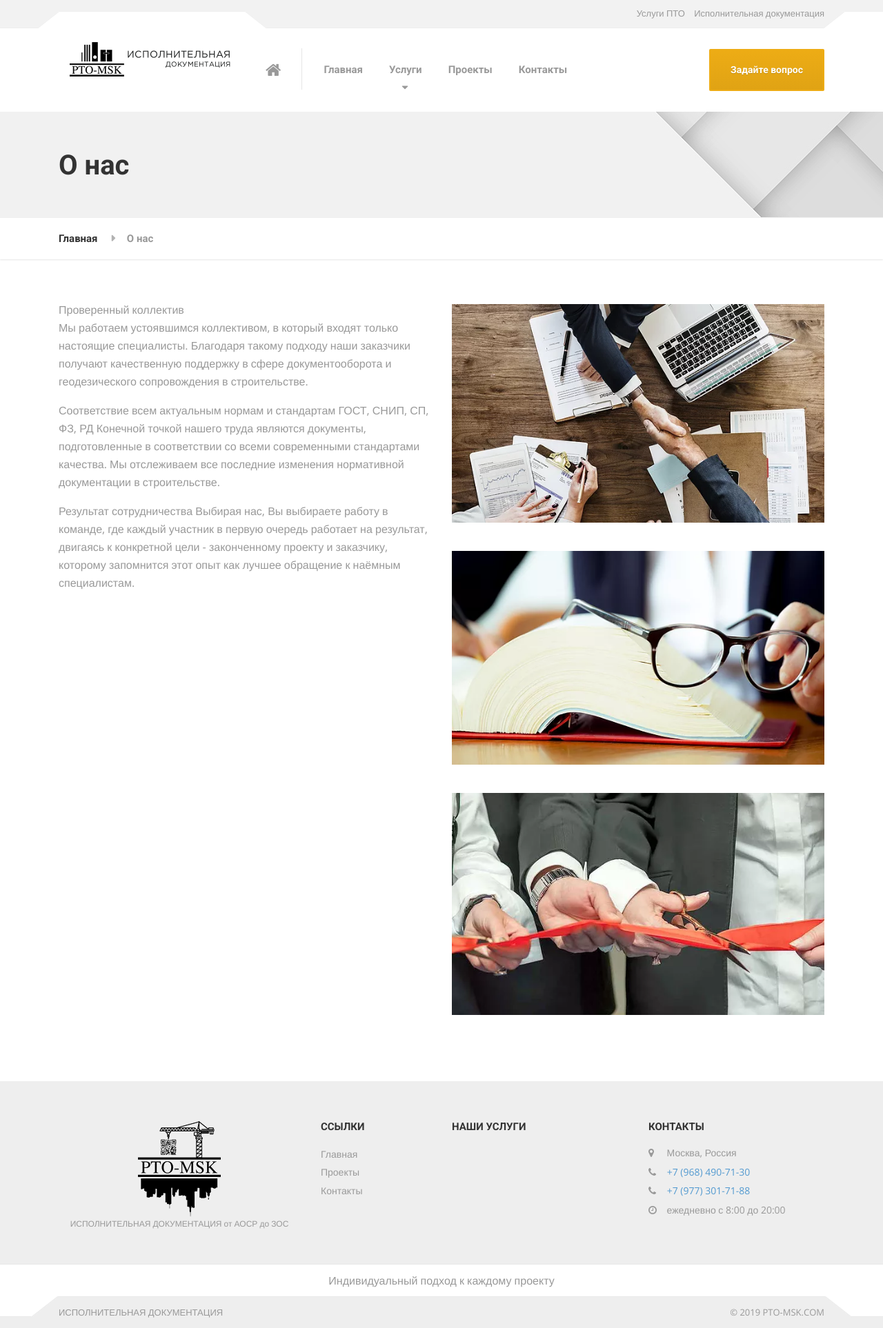
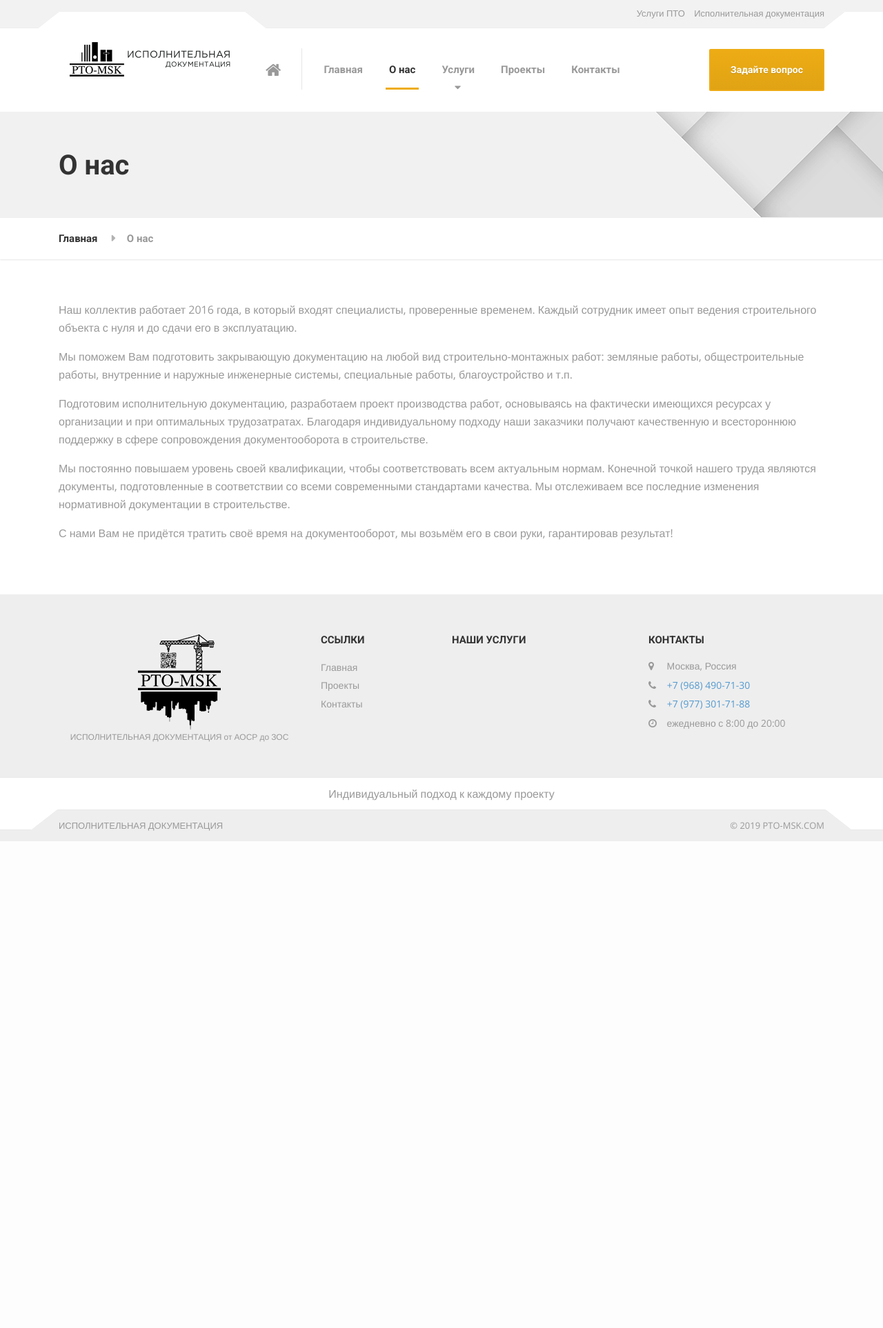
Before and after one commit to ddnnss/pto_msk, a Django app: page /about/ in a window 1280 px wide. Shown: the whole page at 69% size. After the commit the page ends 1220 px from the top, so only its background shows below. Run offline with Django 3.2, Linux system fonts and the light colour scheme; data that the repository does not hold is empty; some libraries are stand-ins or nearby versions.

```diff
--- a/templates/header.html
+++ b/templates/header.html
@@ -41,9 +41,9 @@
 							<li class="{{ homeActive }}">
 								<a href="{% url 'index' %}">Главная</a>
 							</li>
-{#							<li class="{{ aboutActive }}">#}
-{#								<a href="{% url 'about' %}">О нас</a>#}
-{#							</li>#}
+							<li class="{{ aboutActive }}">
+								<a href="{% url 'about' %}">О нас</a>
+							</li>
 							<li class="menu-item-has-children {{ serviceActive }}">
 								<a href="{% url 'services' %}">Услуги</a>
 								<ul class="sub-menu">
--- a/templates/pages/about.html
+++ b/templates/pages/about.html
@@ -38,38 +38,14 @@
     </div><!-- /.breadcrumbs -->
 
     <div class="container margin-bottom-30">
-        <div class="row">
+        <div class="row margin-bottom-30">
             <main id="main" class="site-main  col-xs-12  col-lg-12 " role="main">
-                <div class="row margin-bottom-30">
-                    <div class="col-md-6">
-                        <p><span style="display: block">Проверенный коллектив</span>
-                            Мы работаем устоявшимся коллективом, в который входят только настоящие специалисты. Благодаря такому подходу наши заказчики получают качественную поддержку в сфере документооборота и геодезического сопровождения в строительстве.
-                        </p>
-                        <p><span>Соответствие всем актуальным нормам и стандартам ГОСТ, СНИП, СП, ФЗ, РД</span>
-                            Конечной точкой нашего труда являются документы, подготовленные в соответствии со всеми современными стандартами качества. Мы отслеживаем все последние изменения нормативной документации в строительстве.
-                        <p><span>Результат сотрудничества</span>
-                            Выбирая нас, Вы выбираете работу в команде, где каждый участник в первую очередь работает на результат, двигаясь к конкретной цели - законченному проекту и заказчику, которому запомнится этот опыт как лучшее обращение к наёмным специалистам.
-                        </p>
-                    </div><!-- /.col -->
-                    <div class="col-md-6">
-                        <p>
-                            <a data-featherlight="image" href="{% static 'images/about1.webp' %}">
-                                <img class="alignnone" src="{% static 'images/about1.webp' %}" alt="26" height="420" width="840">
-                            </a>
-                        </p>
-                        <p>
-                            <a data-featherlight="image" href="{% static 'images/about2.webp' %}">
-                                <img class="alignnone" src="{% static 'images/about2.webp' %}" alt="38" height="420" width="840">
-                            </a>
-                        </p>
-                        <p>
-                            <a data-featherlight="image" href="{% static 'images/about3.webp' %}">
-                                <img class="alignnone" src="{% static 'images/about3.webp' %}" alt="38" height="420" width="840">
-                            </a>
-                        </p>
-                    </div><!-- /.col -->
-                </div><!-- /.row -->
-            </main>
+                <p>Наш коллектив работает 2016 года, в который входят специалисты, проверенные временем. Каждый сотрудник имеет опыт ведения строительного объекта с нуля и до сдачи его в эксплуатацию.</p>
+                <p>Мы поможем Вам подготовить закрывающую документацию на любой вид строительно-монтажных работ: земляные работы, общестроительные работы, внутренние и наружные инженерные системы, специальные работы, благоустройство и т.п.</p>
+                 <p>Подготовим исполнительную документацию, разработаем проект производства работ, основываясь на фактически имеющихся ресурсах у организации и при оптимальных трудозатратах. Благодаря индивидуальному подходу наши заказчики получают качественную и всестороннюю поддержку в сфере сопровождения документооборота в строительстве.</p>
+                 <p>Мы постоянно повышаем уровень своей квалификации, чтобы соответствовать всем актуальным нормам. Конечной точкой нашего труда являются документы, подготовленные в соответствии со всеми современными стандартами качества. Мы отслеживаем все последние изменения нормативной документации в строительстве.</p>
+                 <p>С нами Вам не придётся тратить своё время на документооборот, мы возьмём его в свои руки, гарантировав результат!</p>
+             </main>
         </div><!-- /.row -->
     </div><!-- /.container -->
 {% endblock %}
```
